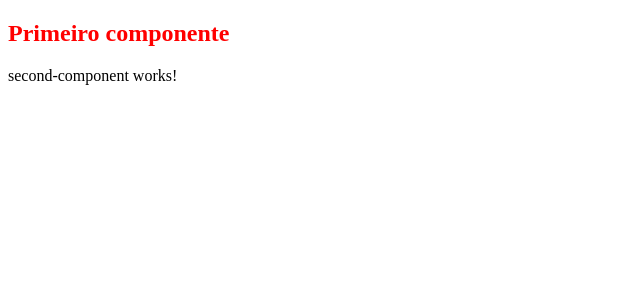
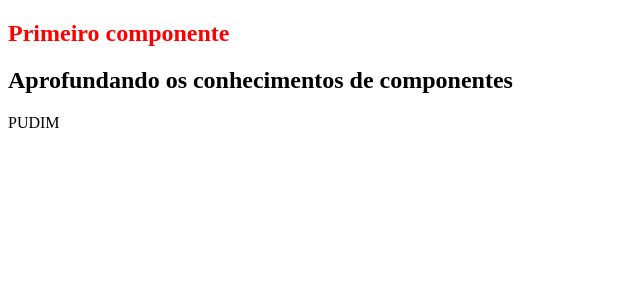
Before and after one commit to heitor-ps/angular-testing, an Angular app: page / in a window 1280 px wide. Shown: the top 300 px of the page, without its empty margins (0-640 px from the left). Built offline with nearby package versions, Linux system fonts and the light colour scheme.

Commit message:
added properties to second-component

```diff
--- a/src/app/second-component/second-component.component.html
+++ b/src/app/second-component/second-component.component.html
@@ -1 +1,3 @@
-<p>second-component works!</p>
+<h2>Aprofundando os conhecimentos de componentes</h2>
+
+<p>{{ nome | uppercase }}</p>
--- a/src/app/second-component/second-component.component.ts
+++ b/src/app/second-component/second-component.component.ts
@@ -6,9 +6,5 @@ import { Component } from '@angular/core';
   styleUrls: ['./second-component.component.css']
 })
 export class SecondComponentComponent {
-
-
-
-
-
+  nome = "Pudim";
 }
```
